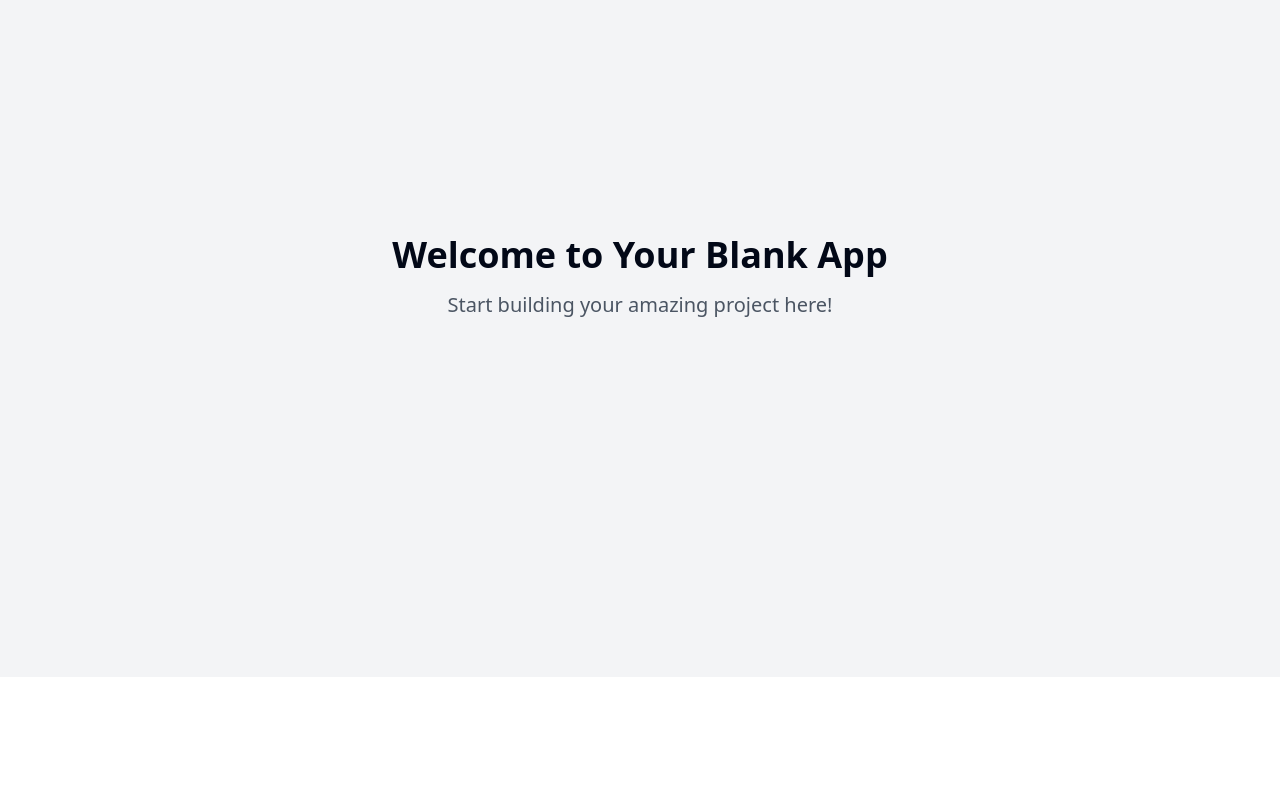
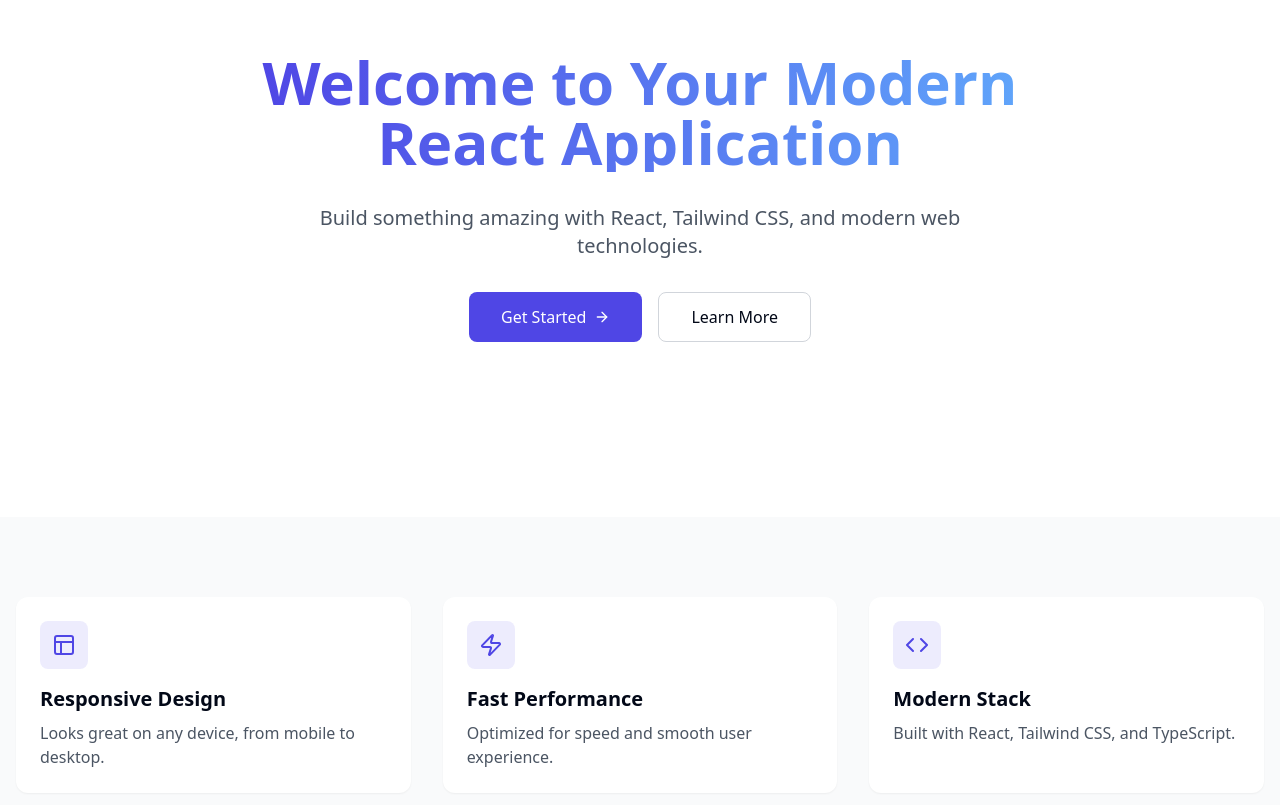
Before and after one commit to talelgymaaaz/curious-react-launchpad, a React (Vite) app: page / in a window 1280 px wide. Shown: the part 123-928 px from the top of the page. Before the commit the page ends 800 px from the top, so only its background shows below. Built offline with nearby package versions, Linux system fonts and the light colour scheme.

Commit message:
Start React JS project
Initialized a new React JS project structure with necessary configuration files and components.
[skip gpt_engineer]

```diff
--- /dev/null
+++ b/src/components/Features.tsx
@@ -0,0 +1,45 @@
+import { Code, Layout, Zap } from "lucide-react";
+
+const features = [
+  {
+    icon: <Layout className="w-6 h-6" />,
+    title: "Responsive Design",
+    description: "Looks great on any device, from mobile to desktop.",
+  },
+  {
+    icon: <Zap className="w-6 h-6" />,
+    title: "Fast Performance",
+    description: "Optimized for speed and smooth user experience.",
+  },
+  {
+    icon: <Code className="w-6 h-6" />,
+    title: "Modern Stack",
+    description: "Built with React, Tailwind CSS, and TypeScript.",
+  },
+];
+
+const Features = () => {
+  return (
+    <div className="py-20 bg-gray-50">
+      <div className="container mx-auto px-4">
+        <div className="grid grid-cols-1 md:grid-cols-3 gap-8">
+          {features.map((feature, index) => (
+            <div
+              key={index}
+              className="p-6 bg-white rounded-xl shadow-sm hover:shadow-md transition-shadow animate-fade-up"
+              style={{ animationDelay: `${index * 100}ms` }}
+            >
+              <div className="w-12 h-12 bg-primary/10 rounded-lg flex items-center justify-center text-primary mb-4">
+                {feature.icon}
+              </div>
+              <h3 className="text-xl font-semibold mb-2">{feature.title}</h3>
+              <p className="text-gray-600">{feature.description}</p>
+            </div>
+          ))}
+        </div>
+      </div>
+    </div>
+  );
+};
+
+export default Features;
--- /dev/null
+++ b/src/components/Hero.tsx
@@ -0,0 +1,27 @@
+import { ArrowRight } from "lucide-react";
+
+const Hero = () => {
+  return (
+    <div className="min-h-[80vh] flex flex-col items-center justify-center px-4 animate-fade-up">
+      <div className="max-w-3xl text-center space-y-8">
+        <h1 className="text-4xl md:text-6xl font-bold bg-clip-text text-transparent bg-gradient-to-r from-primary to-secondary">
+          Welcome to Your Modern React Application
+        </h1>
+        <p className="text-xl text-gray-600">
+          Build something amazing with React, Tailwind CSS, and modern web technologies.
+        </p>
+        <div className="flex flex-col sm:flex-row gap-4 justify-center">
+          <button className="px-8 py-3 bg-primary text-white rounded-lg hover:opacity-90 transition-all flex items-center gap-2 group">
+            Get Started
+            <ArrowRight className="w-4 h-4 group-hover:translate-x-1 transition-transform" />
+          </button>
+          <button className="px-8 py-3 border border-gray-300 rounded-lg hover:border-primary transition-all">
+            Learn More
+          </button>
+        </div>
+      </div>
+    </div>
+  );
+};
+
+export default Hero;
--- a/src/pages/Index.tsx
+++ b/src/pages/Index.tsx
@@ -1,12 +1,11 @@
-// Update this page (the content is just a fallback if you fail to update the page)
+import Hero from "../components/Hero";
+import Features from "../components/Features";
 
 const Index = () => {
   return (
-    <div className="min-h-screen flex items-center justify-center bg-gray-100">
-      <div className="text-center">
-        <h1 className="text-4xl font-bold mb-4">Welcome to Your Blank App</h1>
-        <p className="text-xl text-gray-600">Start building your amazing project here!</p>
-      </div>
+    <div className="min-h-screen">
+      <Hero />
+      <Features />
     </div>
   );
 };
--- a/tailwind.config.ts
+++ b/tailwind.config.ts
@@ -12,85 +12,43 @@ export default {
   theme: {
     container: {
       center: true,
-			padding: '2rem',
+      padding: "2rem",
       screens: {
-				'2xl': '1400px'
-			}
+        "2xl": "1400px",
+      },
     },
     extend: {
       colors: {
-				border: 'hsl(var(--border))',
-				input: 'hsl(var(--input))',
-				ring: 'hsl(var(--ring))',
-				background: 'hsl(var(--background))',
-				foreground: 'hsl(var(--foreground))',
+        border: "hsl(var(--border))",
+        input: "hsl(var(--input))",
+        ring: "hsl(var(--ring))",
+        background: "hsl(var(--background))",
+        foreground: "hsl(var(--foreground))",
         primary: {
-					DEFAULT: 'hsl(var(--primary))',
-					foreground: 'hsl(var(--primary-foreground))'
+          DEFAULT: "#4F46E5",
+          foreground: "#FFFFFF",
         },
         secondary: {
-					DEFAULT: 'hsl(var(--secondary))',
-					foreground: 'hsl(var(--secondary-foreground))'
+          DEFAULT: "#60A5FA",
+          foreground: "#FFFFFF",
         },
-				destructive: {
-					DEFAULT: 'hsl(var(--destructive))',
-					foreground: 'hsl(var(--destructive-foreground))'
-				},
-				muted: {
-					DEFAULT: 'hsl(var(--muted))',
-					foreground: 'hsl(var(--muted-foreground))'
-				},
-				accent: {
-					DEFAULT: 'hsl(var(--accent))',
-					foreground: 'hsl(var(--accent-foreground))'
-				},
-				popover: {
-					DEFAULT: 'hsl(var(--popover))',
-					foreground: 'hsl(var(--popover-foreground))'
-				},
-				card: {
-					DEFAULT: 'hsl(var(--card))',
-					foreground: 'hsl(var(--card-foreground))'
-				},
-				sidebar: {
-					DEFAULT: 'hsl(var(--sidebar-background))',
-					foreground: 'hsl(var(--sidebar-foreground))',
-					primary: 'hsl(var(--sidebar-primary))',
-					'primary-foreground': 'hsl(var(--sidebar-primary-foreground))',
-					accent: 'hsl(var(--sidebar-accent))',
-					'accent-foreground': 'hsl(var(--sidebar-accent-foreground))',
-					border: 'hsl(var(--sidebar-border))',
-					ring: 'hsl(var(--sidebar-ring))'
-				}
-			},
-			borderRadius: {
-				lg: 'var(--radius)',
-				md: 'calc(var(--radius) - 2px)',
-				sm: 'calc(var(--radius) - 4px)'
       },
       keyframes: {
-				'accordion-down': {
-					from: {
-						height: '0'
+        "fade-up": {
+          "0%": {
+            opacity: "0",
+            transform: "translateY(10px)",
           },
-					to: {
-						height: 'var(--radix-accordion-content-height)'
-					}
+          "100%": {
+            opacity: "1",
+            transform: "translateY(0)",
           },
-				'accordion-up': {
-					from: {
-						height: 'var(--radix-accordion-content-height)'
         },
-					to: {
-						height: '0'
-					}
-				}
       },
       animation: {
-				'accordion-down': 'accordion-down 0.2s ease-out',
-				'accordion-up': 'accordion-up 0.2s ease-out'
-			}
-		}
+        "fade-up": "fade-up 0.5s ease-out",
+      },
+    },
   },
   plugins: [require("tailwindcss-animate")],
 } satisfies Config;
```
Lines whose indentation alone changed are shown as unchanged.
